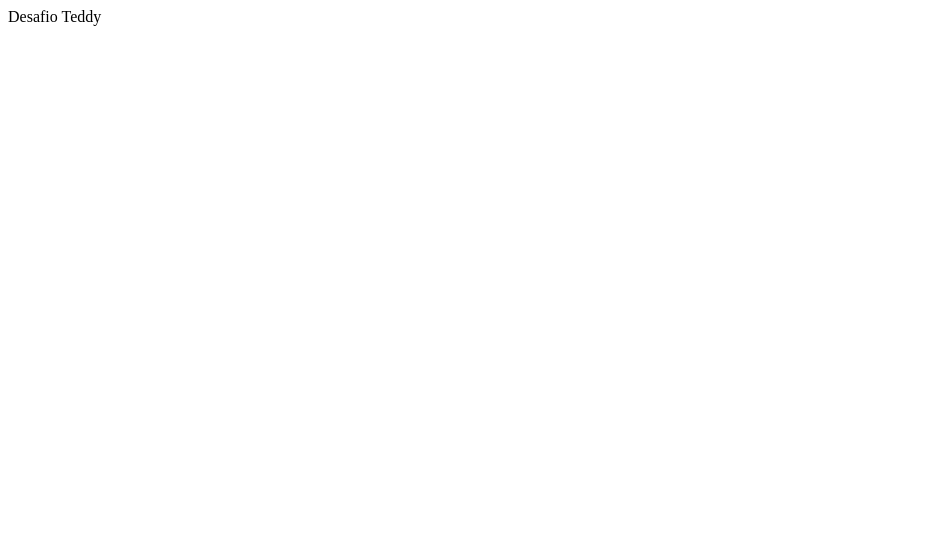
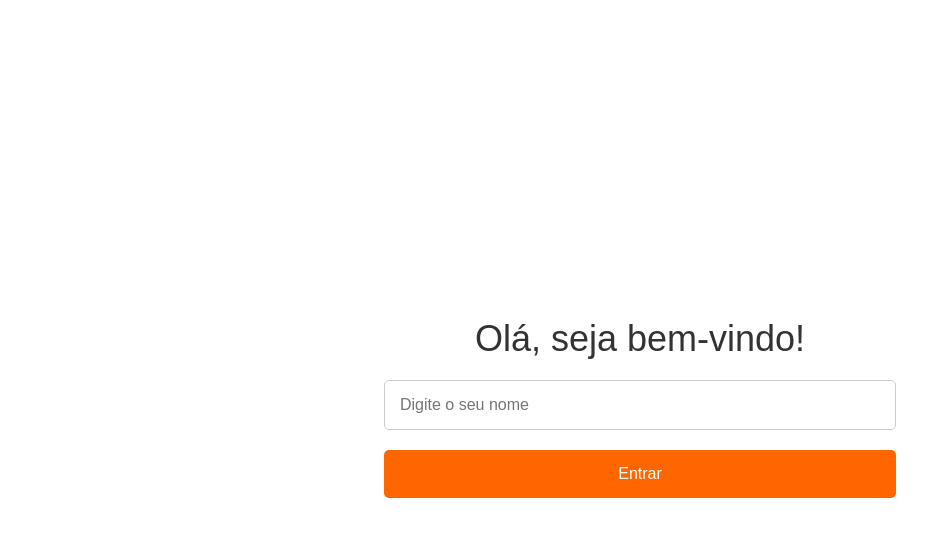
Before and after one commit to JeffAnjos12/Teddy-challenge, a React (Vite) app: page / in a window 1280 px wide. Shown: the top 536 px of the page, without its empty margins (0-951 px from the left). Built offline with nearby package versions, Linux system fonts and the light colour scheme.

Commit message:
Feat: Commit da pagina home

```diff
--- a/index.html
+++ b/index.html
@@ -6,7 +6,7 @@
     <meta name="viewport" content="width=device-width, initial-scale=1.0" />
     <title>Desafio Teddy</title>
   </head>
-  <body>
+  <body style>
     <div id="root"></div>
     <script type="module" src="/src/main.tsx"></script>
   </body>
--- a/src/App.tsx
+++ b/src/App.tsx
@@ -1,10 +1,11 @@
+import Home from "./pages/Home/Home"
 
 
 function App() {
 
   return (
    <>
-    Desafio Teddy
+      <Home />
    </>
   )
 }
--- a/src/pages/Home/Home.tsx
+++ b/src/pages/Home/Home.tsx
@@ -0,0 +1,60 @@
+import { styled, Typography } from "@mui/material"
+
+function Home() {
+
+    const StyledBody = styled("div") (() => ({
+        display: "flex",
+        justifyContent:"center",
+        alignItems: "center",
+        padding: 0,
+        flexDirection:"column",
+        gap: 20,
+        height:"100vh",
+        overflow:"hidden",
+        "@media (max-width: 768px)": {  // Media Query para telas menores (ex. tablets, celulares)
+            padding: "0 10px",  // Reduz o padding lateral em telas menores
+        },
+    }))
+    const StyledButton = styled("button") (() => ({
+        width: "32rem",
+        padding: "0.938rem",
+        backgroundColor: "#ff6600",
+        color: "white",
+        border: "none",
+        borderRadius: "5px",
+        fontSize: "1rem",
+        cursor: "pointer",
+        "@media (max-width: 768px)": {  // Media Query para telas menores
+            width: "100%",  // Ocupa a largura total em telas menores
+            fontSize: "14px",  // Reduz o tamanho do texto para caber melhor em telas pequenas
+        },
+    }))
+    const StyledInput = styled("input") (() => ({
+        width:"30rem",
+        padding: "0.938rem",
+        border: "1px solid #ccc",
+        borderRadius: "5px",
+        fontSize: "1rem",
+        "@media (max-width: 768px)": {  // Responsivo para telas menores
+            width: "93%",
+            margin: "0 20px"
+        },
+    }))
+    const Typography = styled("text") (() => ({
+        fontSize: "36px",
+        fontFamily: "Arial",
+        color: "#333",
+    }))
+
+    return (
+     <>
+     <StyledBody>
+        <Typography>Olá, seja bem-vindo!</Typography>
+        <StyledInput type="text" placeholder="Digite o seu nome" />
+        <StyledButton>Entrar</StyledButton>
+     </StyledBody>
+     </>
+    )
+  }
+
+  export default Home
```
Also changed, not shown: src/pages/Costumers/Costumers.tsx (+10 -0 lines), src/pages/Header/Header.tsx (added, +10 -0 lines).
